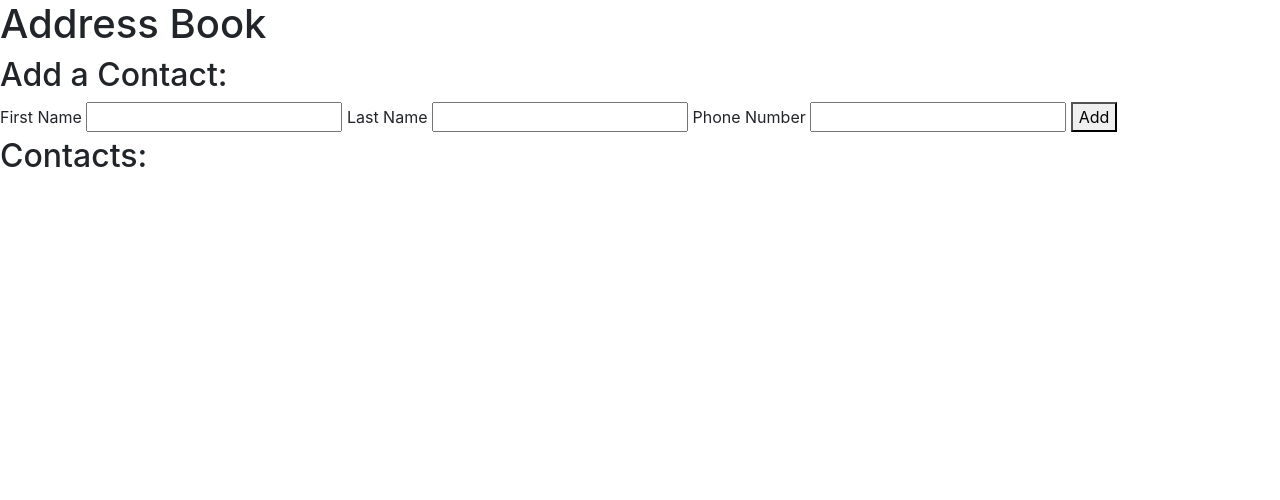
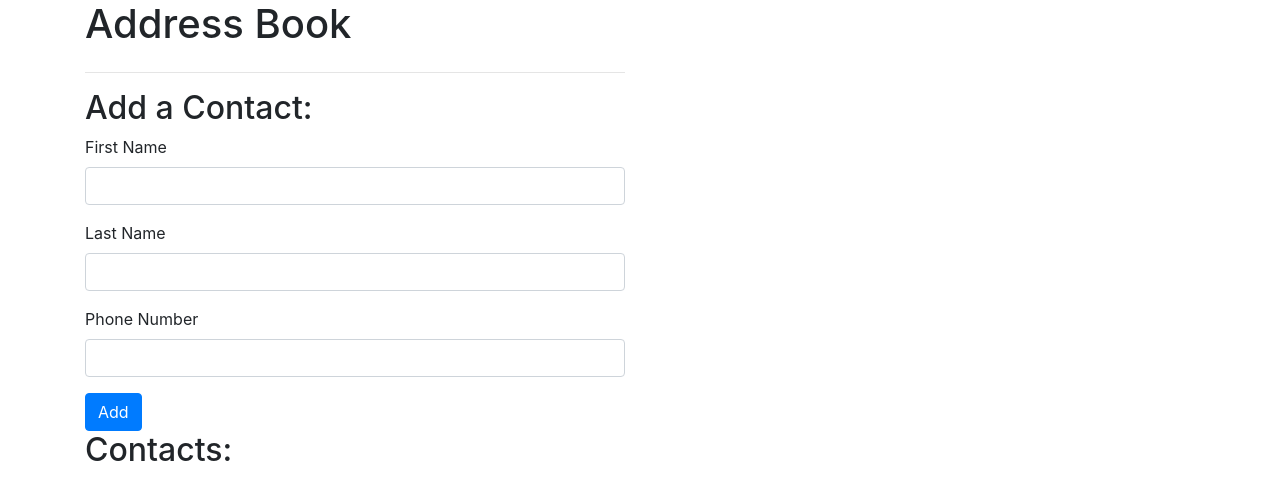
Before and after one commit to iantheninja/address-book, a plain HTML site: page index.html in a window 1280 px wide. Drawn offline with nearby package versions, Linux system fonts and the light colour scheme.

Commit message:
bootstrap styling added to page, form clears after submission

```diff
--- a/index.html
+++ b/index.html
@@ -8,22 +8,34 @@
     <title>Address Book App</title>
 </head>
 <body>
+    <div class="container">
         <h1>Address Book</h1>
+        <div class="row">
+            <div class="col-md-6">
+                <hr>
                 <h2>Add a Contact:</h2>
                 <form id="new-contact">
+                    <div class="form-group">
                         <label for="new-first-name">First Name</label>
-        <input type="text" id="new-first-name">
+                        <input type="text" class="form-control" id="new-first-name">
+                    </div>
+                    <div class="form-group">
                         <label for="new-last-name">Last Name</label>
-        <input type="text" id="new-last-name">
+                        <input type="text" class="form-control" id="new-last-name">
+                    </div>
+                    <div class="form-group">
                         <label for="new-phone-number">Phone Number</label>
-        <input type="text" id="new-phone-number">
-        <button type="submit">Add</button>
+                        <input type="text" class="form-control" id="new-phone-number">
+                    </div>
+                    <button type="submit" class="btn btn-primary">Add</button>
                 </form>
 
                 <h2>Contacts:</h2>
                 <ul id="contacts">
                 </ul>
+            </div>
 
+            <div class="col-md-6">
                 <div id="show-contact">
                     <p>First Name: <span class="first-name"></span></p>
                     <p>Last Name: <span class="last-name"></span></p>
@@ -31,6 +43,10 @@
                     <div id="buttons">
                     </div>
                 </div>
+            </div>
+        </div>
+    </div>
+
 
     <script src="https://code.jquery.com/jquery-3.5.1.slim.min.js" integrity="sha256-4+XzXVhsDmqanXGHaHvgh1gMQKX40OUvDEBTu8JcmNs=" crossorigin="anonymous"></script>
     <script src="js/scripts.js"></script>
--- a/js/scripts.js
+++ b/js/scripts.js
@@ -95,8 +95,13 @@ $(document).ready(function() {
         const inputtedFirstName = $("input#new-first-name").val();
         const inputtedLastName = $("input#new-last-name").val();
         const inputtedPhoneNumber = $("input#new-phone-number").val();
+
+        $("input#new-first-name").val("");
+        $("input#new-last-name").val("");
+        $("input#new-phone-number").val("");
+
         let newContact = new Contact(inputtedFirstName, inputtedLastName, inputtedPhoneNumber);
         addressBook.addContact(newContact);
         displayContactDetails(addressBook);
-    })
-})
+    });
+});
```
Lines whose indentation alone changed are shown as unchanged.
